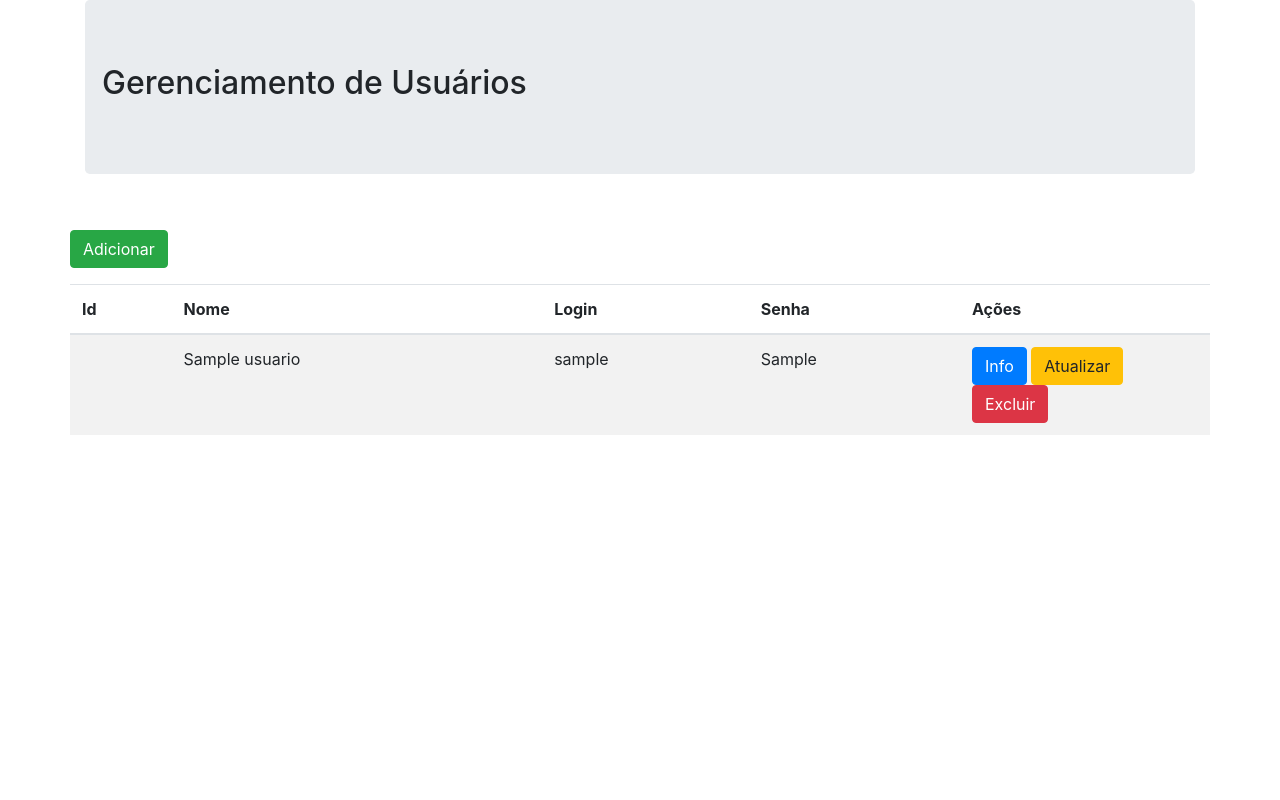
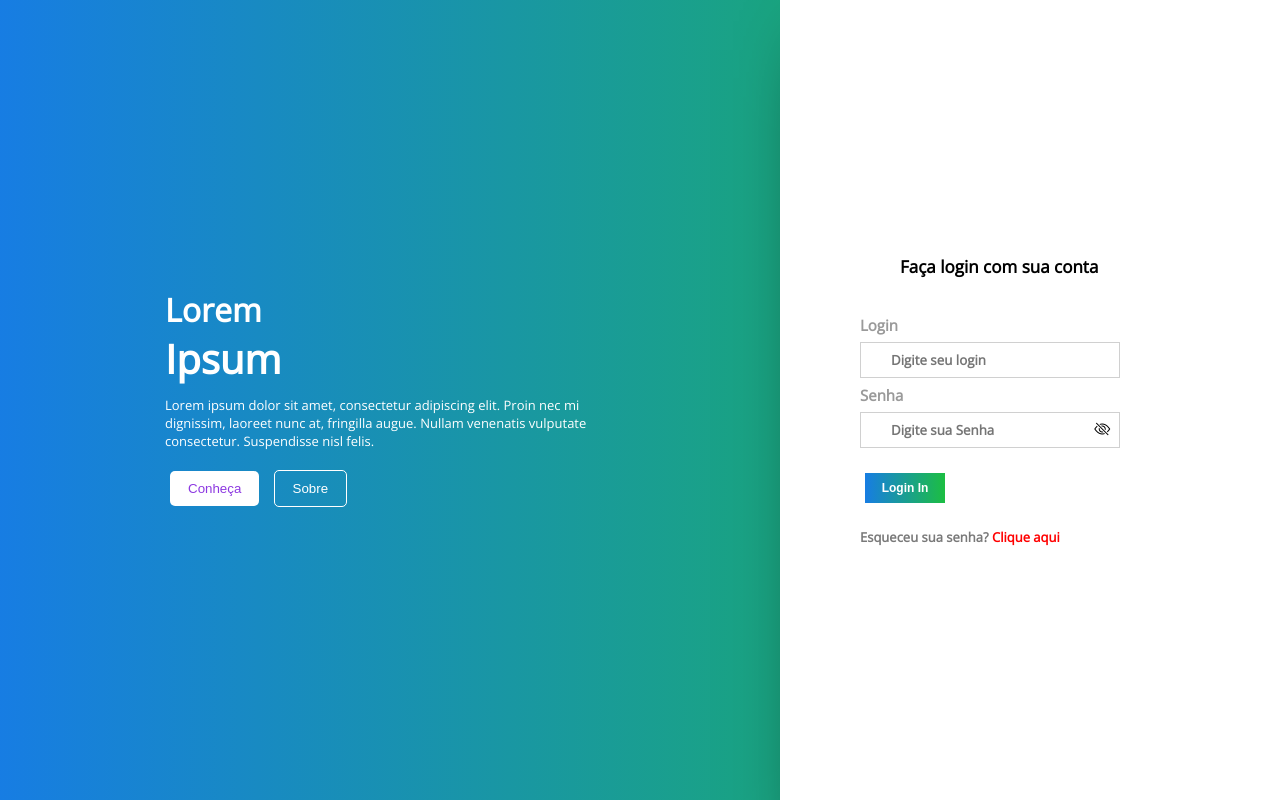
Before and after one commit to arturberna/Controle-Acesso-PHP, a PHP site: page / in a window 1280 px wide. Run offline with PHP 8.4, Linux system fonts and the light colour scheme; tables that the repository leaves empty or names only in its code hold one stand-in row (values such as "Sample post"); data that the repository does not hold is empty; some libraries are stand-ins or nearby versions.

Commit message:
add controle de usuarios

```diff
--- /dev/null
+++ b/assets/css/style.css
@@ -0,0 +1,285 @@
+@import url('https://fonts.googleapis.com/css2?family=Open+Sans:wght@300&display=swa');
+
+*{
+	padding: 0px;
+	margin: 0px;
+	box-sizing: border-box;
+	text-decoration: none;
+	outline: none;
+}
+
+
+body{
+
+
+	font-family: open sans, arial;
+	background: linear-gradient(to left, #1cbe42, #0070e0e8);
+	display: flex;
+	justify-content: flex-end;
+	height: 100vh;
+
+
+}
+
+
+form h3{
+
+	font-size: 17px;
+	margin-bottom: 30px;
+	padding-left: 40px;
+
+
+}
+
+.formulario{
+
+	background-color: #ffffff;
+	width: 500px;
+	height: 100vh;
+	box-shadow: 50px 50px 80px black;
+
+
+}
+
+
+.fa-user{
+
+	position: absolute;
+	margin-top: 70px;
+	padding-left: 8px;
+	color: #878787;
+}
+
+
+
+.fa-key{
+
+	position: absolute;
+	margin-top: 25px;
+	padding-left: 8px;
+	color: #878787;
+}
+.faKeyIcon {
+	position:relative;
+}
+
+.faKeyIcon:before {
+	font-family: FontAwesome;
+	top:0;
+	left:-5px;
+	padding-right:10px;
+	content: "\f0a9";
+}
+
+
+form{
+	display: flex;
+	width: 400px;
+	height: 100vh;
+	margin: 0 auto;
+	flex-direction: column;
+	justify-content: center;
+	padding-left: 30px;
+
+
+}
+
+
+
+.redesocialtext{
+	display: flex;
+}
+
+.fa-fw{
+	margin-right: 5px;
+}
+
+
+
+
+
+label{
+	font-size: 15px;
+	font-weight: bold;
+	margin-top: 7px;
+	margin-bottom: 7px;
+	color: #9a9a9a;
+}
+
+
+input[type=password]{
+
+	background-color: transparent;
+	width: 260px;
+	padding: 8px 30px;
+	border: solid 1px #d0d0d0;
+	color: #656565;
+	font-family: open sans, arial;
+	font-weight: bold;
+}
+
+
+
+input[type=text]{
+
+	background-color: transparent;
+	width: 260px;
+	padding: 8px 30px;
+	border: solid 1px #d0d0d0;
+	color: #656565;
+	font-family: open sans, arial;
+	font-weight: bold;
+
+}
+
+
+input[type=checkbox]{
+
+		margin-top: 20px;
+}
+
+#conectado{
+
+	position: absolute;
+	margin-top: 69px;
+	margin-left: 18px;
+	font-size: 12px;
+}
+
+.bntlogin{
+	display: flex;
+	margin-top: 20px;
+}
+
+#bntlogin1{
+
+	background: linear-gradient(to left, #1cbe42, #0070e0e8);
+	width: 80px;
+	padding: 8px;
+	margin: 5px;
+	font-size: 12px;
+	color: white;
+	border: none;
+	cursor: pointer;
+	font-family: arial;
+	font-weight: bold;
+
+
+}
+
+#bntlogin2{
+
+	border: solid 1px #b6b7b9;
+	width: 80px;
+	padding: 8px;
+	margin: 5px;
+	font-size: 12px;
+	color: #424242;
+	font-weight: bold;
+	cursor: pointer;
+	background-color: transparent;
+	border-radius: 5px;
+
+
+}
+
+#esqueceu{
+	color: #797979;
+	font-size: 13px;
+	font-weight: bold;
+	margin-top: 20px;
+
+
+}
+
+#esqueceu:hover{
+	color: #4a4a4b;
+
+
+}
+
+/**** DIVISION */
+
+
+
+
+.caixatexto{
+
+	max-width: 450px;
+	height: 100vh;
+	display: flex;
+	justify-content: center;
+	margin: 0 auto;
+	flex-direction: column;
+
+
+}
+
+
+.caixatexto h1{
+	color: white;
+
+}
+
+.caixatexto small{
+
+	color: white;
+	font-size: 40px;
+}
+
+.caixatexto p{
+
+	font-size: 13px;
+	color: white;
+	margin-top: 10px;
+	margin-bottom: 15px;
+}
+
+
+#bnt1{
+
+	padding: 10px 18px;
+	background-color: white;
+	border: none;
+	border-radius: 5px;
+	cursor: pointer;
+	margin: 5px;
+	color: #8c38e1;
+	transition: 0.3s;
+
+
+
+}
+
+
+
+#bnt1:hover{
+
+	background-color: #6e10ce;
+	color: white;
+
+
+}
+
+
+#bnt2{
+
+	padding: 10px 18px;
+	background-color: transparent;
+	border: none;
+	border-radius: 5px;
+	cursor: pointer;
+	margin: 5px;
+	border: solid 1px white;
+	color: white;
+	transition: 0.3s;
+}
+
+
+#bnt2:hover{
+
+	background-color: white;
+	color: #6e10ce;
+
+
+}
--- /dev/null
+++ b/assets/js/login.js
@@ -0,0 +1,20 @@
+// altera
+const togglePassword = document
+            .querySelector('#togglePassword');
+        const password = document.querySelector('#senha');
+        togglePassword.addEventListener('click', () => {
+            const type = password
+                .getAttribute('type') === 'password' ?
+                'text' : 'password';
+            password.setAttribute('type', type);
+            // altera o icone do olho
+            if (togglePassword.classList.contains("bi-eye-slash")) {
+                togglePassword.classList.remove("bi-eye-slash");
+                togglePassword.classList.add('bi-eye');
+            }else{
+                togglePassword.classList.remove("bi-eye");
+                togglePassword.classList.add('bi-eye-slash');
+            }
+
+
+        });
--- a/banco.php
+++ b/banco.php
@@ -2,7 +2,7 @@
 class Banco
 {
     //colocar o nome do banco de dados que foi criado
-    private static $dbNome = 'Controle_Acesso';
+    private static $dbNome = 'controle_acesso';
     private static $dbHost = 'localhost';
     private static $dbUsuario = 'root';
     private static $dbSenha = '';
--- a/index.php
+++ b/index.php
@@ -1,69 +1,107 @@
+<?php
+// remove all session variables
+session_start();
+session_destroy();
+?>
 <!DOCTYPE html>
-<html lang="pt-br">
+<html lang="en" >
+<head>
+  <meta charset="UTF-8">
+  <title>Controle de Acesso</title>
+  <link rel="stylesheet" href="./assets/css/style.css">
+  <link rel="stylesheet" href="https://cdnjs.cloudflare.com/ajax/libs/font-awesome/4.7.0/css/font-awesome.min.css">
+  <link rel="stylesheet"
+          href=
+"https://cdn.jsdelivr.net/npm/bootstrap-icons@1.3.0/font/bootstrap-icons.css" />
 
-<head>
-    <meta charset="utf-8">
-    <!-- Latest compiled and minified CSS -->
-    <link rel="stylesheet" href="assets/css/bootstrap.min.css">
-    <title>Controle de Usuários</title>
+
 </head>
+<body>
 
-<body>
-        <div class="container">
-          <div class="jumbotron">
-            <div class="row">
-                <h2>Gerenciamento de Usuários</h2>
+<div class="caixatexto">
+
+<h1>Lorem<br><small>Ipsum</small></h1>
+<p> Lorem ipsum dolor sit amet, consectetur adipiscing elit. Proin nec mi dignissim, laoreet nunc at, fringilla augue. Nullam venenatis vulputate consectetur. Suspendisse nisl felis.</p>
+
+<div class="caixabnt">
+
+<a href="#"><button id="bnt1">Conheça</button></a>
+<a href="#"><button id="bnt2">Sobre</button></a>
+
 </div>
 </div>
-            </br>
-            <div class="row">
+
+
+<div class="formulario">
+
+<form method="post">
+
+<h3>Faça login com sua conta</h3>
+
+
+<label>Login</label>
+	<input type="text" name="login" placeholder="Digite seu login" required>
+
+  <!-- <i class="fa-solid fa-key"></i> -->
+
+
+  <label>Senha</label>
   <p>
-                    <a href="create.php" class="btn btn-success">Adicionar</a>
+    <input type="password" id = "senha" name="senha" placeholder="Digite sua Senha" required/>
+    <i style="margin-left: -30px;cursor: pointer; " class="bi bi-eye-slash" id="togglePassword"></i>
   </p>
-                <table class="table table-striped">
-                    <thead>
-                        <tr>
-                            <th scope="col">Id</th>
-                            <th scope="col">Nome</th>
-                            <th scope="col">Login</th>
-                            <th scope="col">Senha</th>
-                            <th scope="col">Ações</th>
 
-                        </tr>
-                    </thead>
-                    <tbody>
+
+<div class="bntlogin">
+<button id="bntlogin1">Login In</button>
+<!-- <button id="bntlogin2">Sign Up</button> -->
+</div>
+
+
+<a id="esqueceu" href="#">Esqueceu sua senha? <span style="color:red">Clique aqui</span></a>
+
+</form>
+
+
+</div>
+
+
+
+
+
+  <script src="./assets/js/login.js" ></script>
+</body>
+</html>
 <?php
+    if(!empty($_POST)){
+
+
+    $login = $_POST['login'];
+    $senha = $_POST['senha'];
+
     include 'banco.php';
     $pdo = Banco::conectar();
-                        $sql = 'SELECT * FROM usuario ORDER BY idUsuario DESC';
+    // verifica se o usuário está no BD
+    $sql = 'SELECT * FROM usuario u where u.login = "'.$login.'" and u.senha = "'.$senha .'"' ;
+    $result = $pdo->query($sql);
+    $rows = $result->fetchAll();
+    if(sizeof($rows)==1){
+        // inicia a sessão
+        session_start();
+        // guarda na sessão o nome do usuário
+        $_SESSION["logged_user"] = $rows[0]['nome'];
+        // guarda o conjunto de páginas que o usuário tem acesso
+        $sql = 'SELECT p.nome, p.link FROM pagina p join perfil_pagina pp ON (idPagina=fkPagina) join (usuario u) on u.fkPerfil = pp.fkPerfil WHERE idUsuario = '. $rows[0]['idUsuario'];
+        $result = $pdo->query($sql);
+        $rows = $result->fetchAll();
+        foreach($rows as $row){
+          echo $row;
+        }
+        $_SESSION["pages"] = $rows;
 
-                        foreach($pdo->query($sql)as $row)
-                        {
-                            echo '<tr>';
-			                echo '<th scope="row">'. $row['idUsuario'] . '</th>';
-                            echo '<td>'. $row['nome'] . '</td>';
-                            echo '<td>'. $row['login'] . '</td>';
-                            echo '<td>'. $row['senha'] . '</td>';
 
-                            echo '<td width=250>';
-                            echo '<a class="btn btn-primary" href="read.php?id='.$row['idUsuario'].'">Info</a>';
-                            echo ' ';
-                            echo '<a class="btn btn-warning" href="update.php?id='.$row['idUsuario'].'">Atualizar</a>';
-                            echo ' ';
-                            echo '<a class="btn btn-danger" href="delete.php?id='.$row['idUsuario'].'">Excluir</a>';
-                            echo '</td>';
-                            echo '</tr>';
     }
     Banco::desconectar();
+    header("Location: home.php");
+}
 ?>
-                    </tbody>
-                </table>
-            </div>
-        </div>
-    <script src="https://code.jquery.com/jquery-3.3.1.js" integrity="sha256-2Kok7MbOyxpgUVvAk/HJ2jigOSYS2auK4Pfzbm7uH60=" crossorigin="anonymous"></script>
-    <script src="https://cdnjs.cloudflare.com/ajax/libs/popper.js/1.14.3/umd/popper.min.js" integrity="sha384-ZMP7rVo3mIykV+2+9J3UJ46jBk0WLaUAdn689aCwoqbBJiSnjAK/l8WvCWPIPm49" crossorigin="anonymous"></script>
-    <!-- Latest compiled and minified JavaScript -->
-    <script src="assets/js/bootstrap.min.js"></script>
-</body>
-
-</html>
--- a/create.php
+++ b/usuario/create.php
@@ -68,7 +68,7 @@
 </html>
 
 <?php
-    require 'banco.php';
+    require '../banco.php';
     if(!empty($_POST))
     {
        //pega os dados do formulário utilizando o método post
--- a/delete.php
+++ b/usuario/delete.php
@@ -1,5 +1,5 @@
 <?php
-require 'banco.php';
+require '../banco.php';
 
 $id = 0;
 
--- a/read.php
+++ b/usuario/read.php
@@ -1,5 +1,5 @@
 <?php
-    require 'banco.php';
+    require '../banco.php';
     $id = null;
     if(!empty($_GET['id']))
     {
```
Also changed, not shown: home.php (added, +70 -0 lines), usuario/index.php (added, +97 -0 lines). Lines whose indentation alone changed are shown as unchanged.
